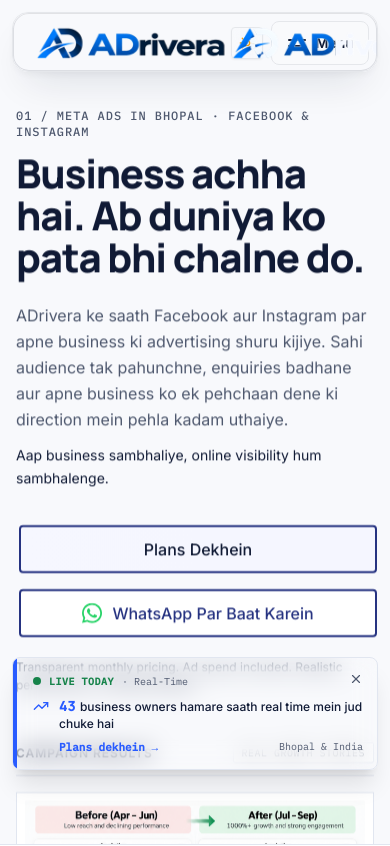
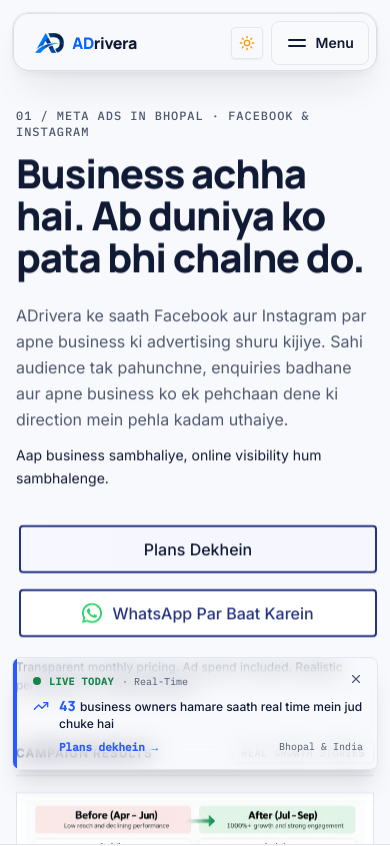
Before and after one commit to preetsingh2911/adrivera, a Next.js app: page / in a window 390 px wide. Shown: the top 846 px of the page. Built offline with nearby package versions, Linux system fonts and the light colour scheme.

Commit message:
fix: make logo width compact to match previous logo dimensions

```diff
--- a/src/components/BrandLogo.tsx
+++ b/src/components/BrandLogo.tsx
@@ -2,11 +2,12 @@
 
 export interface BrandLogoProps {
   /**
-   * 'horizontal': Emblem + wordmark side-by-side (recommended for navbar/headers)
-   * 'emblem': Emblem only (compact mark)
-   * 'stacked': Emblem on top + wordmark + tagline (great for footers and modals)
+   * 'horizontal': Emblem icon + crisp typography (compact width matching previous logo)
+   * 'image': Pure horizontal lockup graphic (constrained to compact width)
+   * 'emblem': Emblem mark only
+   * 'stacked': Vertical stacked logo (emblem on top, text below)
    */
-  variant?: 'horizontal' | 'emblem' | 'stacked';
+  variant?: 'horizontal' | 'image' | 'emblem' | 'stacked';
   /**
    * Size presets
    */
@@ -21,66 +22,155 @@
   alt?: string;
 }
 
-const SIZES = {
-  horizontal: {
-    sm: 'h-6 sm:h-7',
-    md: 'h-7 sm:h-8',
-    lg: 'h-8 sm:h-9',
-    xl: 'h-10 sm:h-12',
-  },
-  emblem: {
-    sm: 'h-6 sm:h-7',
-    md: 'h-7 sm:h-8',
-    lg: 'h-9 sm:h-10',
-    xl: 'h-12 sm:h-14',
-  },
-  stacked: {
-    sm: 'h-12',
-    md: 'h-16',
-    lg: 'h-20',
-    xl: 'h-24',
-  },
-};
-
 export function BrandLogo({
   variant = 'horizontal',
   size = 'md',
   className = '',
   alt = 'ADrivera',
 }: BrandLogoProps) {
-  const sizeClass = SIZES[variant][size] || SIZES.horizontal.md;
+  // Preset sizes for horizontal lockup (emblem + text)
+  const horizontalConfig = {
+    sm: {
+      emblem: 'h-4 w-auto',
+      text: 'text-sm sm:text-base',
+      gap: 'gap-1.5',
+    },
+    md: {
+      emblem: 'h-5 sm:h-5.5 w-auto',
+      text: 'text-base sm:text-lg',
+      gap: 'gap-2',
+    },
+    lg: {
+      emblem: 'h-6 sm:h-6.5 w-auto',
+      text: 'text-lg sm:text-xl',
+      gap: 'gap-2',
+    },
+    xl: {
+      emblem: 'h-8 sm:h-9 w-auto',
+      text: 'text-2xl sm:text-3xl',
+      gap: 'gap-2.5',
+    },
+  }[size] || {
+    emblem: 'h-5 sm:h-5.5 w-auto',
+    text: 'text-base sm:text-lg',
+    gap: 'gap-2',
+  };
 
-  let lightSrc = '/brand/logo-horizontal-light.png';
-  let darkSrc = '/brand/logo-horizontal-dark.png';
-
-  if (variant === 'emblem') {
-    lightSrc = '/brand/logo-emblem-light.png';
-    darkSrc = '/brand/logo-emblem-dark.png';
-  } else if (variant === 'stacked') {
-    lightSrc = '/brand/logo-stacked-light.png';
-    darkSrc = '/brand/logo-stacked-dark.png';
-  }
+  // Image-only variant (pure graphic, with tight max-width constraint)
+  if (variant === 'image') {
+    const imgSize = {
+      sm: 'h-5 max-w-[95px]',
+      md: 'h-6 max-w-[115px]',
+      lg: 'h-7 max-w-[135px]',
+      xl: 'h-9 max-w-[170px]',
+    }[size] || 'h-6 max-w-[115px]';
 
     return (
       <div
         className={`relative inline-flex items-center select-none transition-transform duration-200 hover:opacity-95 ${className}`}
       >
-      {/* Light Mode Logo */}
         <img
-        src={lightSrc}
+          src="/brand/logo-horizontal-light.png"
           alt={alt}
-        className={`${sizeClass} w-auto object-contain dark:hidden`}
+          className={`${imgSize} w-auto object-contain dark:hidden shrink-0`}
           draggable={false}
         />
-      {/* Dark Mode Logo */}
         <img
-        src={darkSrc}
+          src="/brand/logo-horizontal-dark.png"
           alt={alt}
-        className={`${sizeClass} w-auto object-contain hidden dark:block`}
+          className={`${imgSize} w-auto object-contain hidden dark:block shrink-0`}
           draggable={false}
         />
       </div>
     );
   }
 
+  // Emblem-only variant
+  if (variant === 'emblem') {
+    const embSize = {
+      sm: 'h-5',
+      md: 'h-6 sm:h-7',
+      lg: 'h-8 sm:h-9',
+      xl: 'h-11 sm:h-12',
+    }[size] || 'h-6 sm:h-7';
+
+    return (
+      <div
+        className={`relative inline-flex items-center select-none transition-transform duration-200 hover:opacity-95 ${className}`}
+      >
+        <img
+          src="/brand/logo-emblem-light.png"
+          alt={alt}
+          className={`${embSize} w-auto object-contain dark:hidden shrink-0`}
+          draggable={false}
+        />
+        <img
+          src="/brand/logo-emblem-dark.png"
+          alt={alt}
+          className={`${embSize} w-auto object-contain hidden dark:block shrink-0`}
+          draggable={false}
+        />
+      </div>
+    );
+  }
+
+  // Stacked variant
+  if (variant === 'stacked') {
+    const stkSize = {
+      sm: 'h-10 max-w-[120px]',
+      md: 'h-14 max-w-[160px]',
+      lg: 'h-18 max-w-[200px]',
+      xl: 'h-24 max-w-[260px]',
+    }[size] || 'h-14 max-w-[160px]';
+
+    return (
+      <div
+        className={`relative inline-flex items-center select-none transition-transform duration-200 hover:opacity-95 ${className}`}
+      >
+        <img
+          src="/brand/logo-stacked-light.png"
+          alt={alt}
+          className={`${stkSize} w-auto object-contain dark:hidden`}
+          draggable={false}
+        />
+        <img
+          src="/brand/logo-stacked-dark.png"
+          alt={alt}
+          className={`${stkSize} w-auto object-contain hidden dark:block`}
+          draggable={false}
+        />
+      </div>
+    );
+  }
+
+  // Default: 'horizontal' (Official emblem + crisp brand typography)
+  // Perfectly matches previous logo width (~100px - 115px) and aligns cleanly with navbar height
+  return (
+    <div
+      className={`inline-flex items-center ${horizontalConfig.gap} select-none transition-transform duration-200 hover:opacity-95 ${className}`}
+    >
+      <div className="relative inline-flex items-center justify-center shrink-0">
+        <img
+          src="/brand/logo-emblem-light.png"
+          alt=""
+          className={`${horizontalConfig.emblem} object-contain dark:hidden shrink-0`}
+          draggable={false}
+        />
+        <img
+          src="/brand/logo-emblem-dark.png"
+          alt=""
+          className={`${horizontalConfig.emblem} object-contain hidden dark:block shrink-0`}
+          draggable={false}
+        />
+      </div>
+      <span
+        className={`font-heading font-extrabold ${horizontalConfig.text} tracking-tight leading-none text-ink flex items-baseline`}
+      >
+        <span className="text-[#0066FF] dark:text-[#388BFD]">AD</span>
+        <span className="text-ink">rivera</span>
+      </span>
+    </div>
+  );
+}
+
 export default BrandLogo;
--- a/src/components/CardNav.tsx
+++ b/src/components/CardNav.tsx
@@ -154,7 +154,7 @@
 const WORD_CLOSE =
   '[grid-area:1/1] translate-y-[110%] transition-transform duration-500 ease-[cubic-bezier(0.22,1,0.36,1)] group-data-[open]/cn:translate-y-0 motion-reduce:transition-none';
 const LOGO =
-  'inline-flex h-[var(--cn-logo)] items-center justify-self-center text-[var(--cn-text)] no-underline outline-none focus-visible:outline-2 focus-visible:outline-offset-2 focus-visible:outline-[color:var(--cn-ring)] [&_img]:block [&_img]:h-full [&_img]:w-auto [&_svg]:block [&_svg]:h-full [&_svg]:w-auto group-data-[narrow]/cn:col-[1] group-data-[narrow]/cn:row-[1] group-data-[narrow]/cn:justify-self-start group-data-[narrow]/cn:pl-[14px]';
+  'inline-flex h-[var(--cn-logo)] items-center justify-self-center text-[var(--cn-text)] no-underline outline-none focus-visible:outline-2 focus-visible:outline-offset-2 focus-visible:outline-[color:var(--cn-ring)] [&>img]:h-full [&_img]:max-h-full [&_img]:w-auto [&>svg]:h-full [&_svg]:max-h-full [&_svg]:w-auto group-data-[narrow]/cn:col-[1] group-data-[narrow]/cn:row-[1] group-data-[narrow]/cn:justify-self-start group-data-[narrow]/cn:pl-[14px]';
 const CTA =
   'inline-flex h-[calc(var(--cn-bar)_-_var(--cn-inset)*2)] justify-self-end cursor-pointer items-center justify-center whitespace-nowrap rounded-[calc(var(--cn-radius)_-_var(--cn-inset))] border-0 px-[18px] [background:var(--cn-cta)] [box-shadow:var(--cn-cta-shadow)] [font-family:inherit] [font-size:inherit] font-semibold text-[var(--cn-cta-ink)] no-underline outline-none transition-all duration-200 ease-[ease] hover:[filter:var(--cn-cta-hover)] focus-visible:outline-2 focus-visible:outline-offset-2 focus-visible:outline-[color:var(--cn-ring)]';
 const CTA_WIDE =
```
Lines whose indentation alone changed are shown as unchanged.
